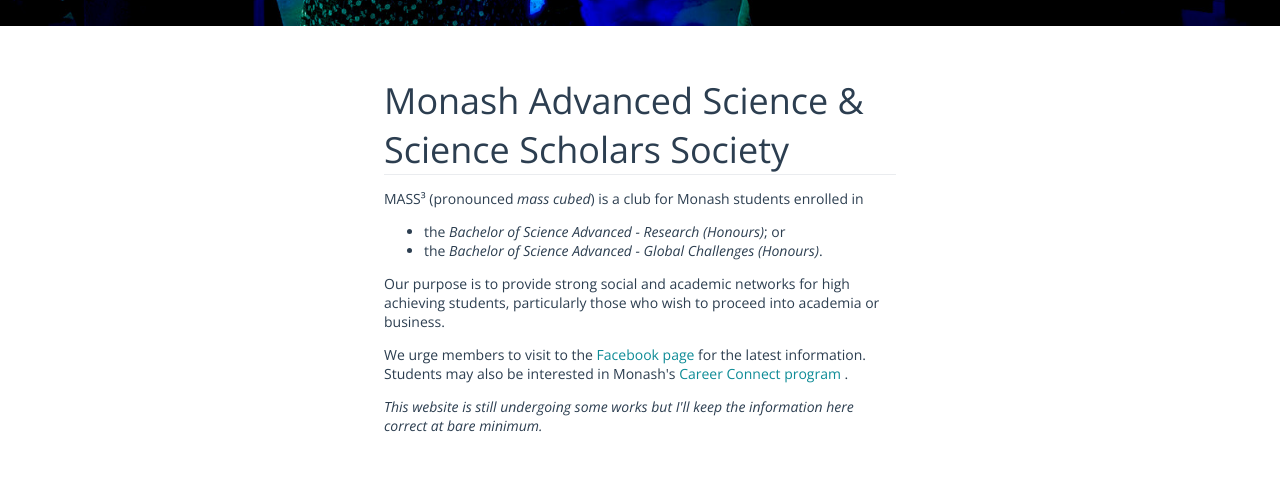
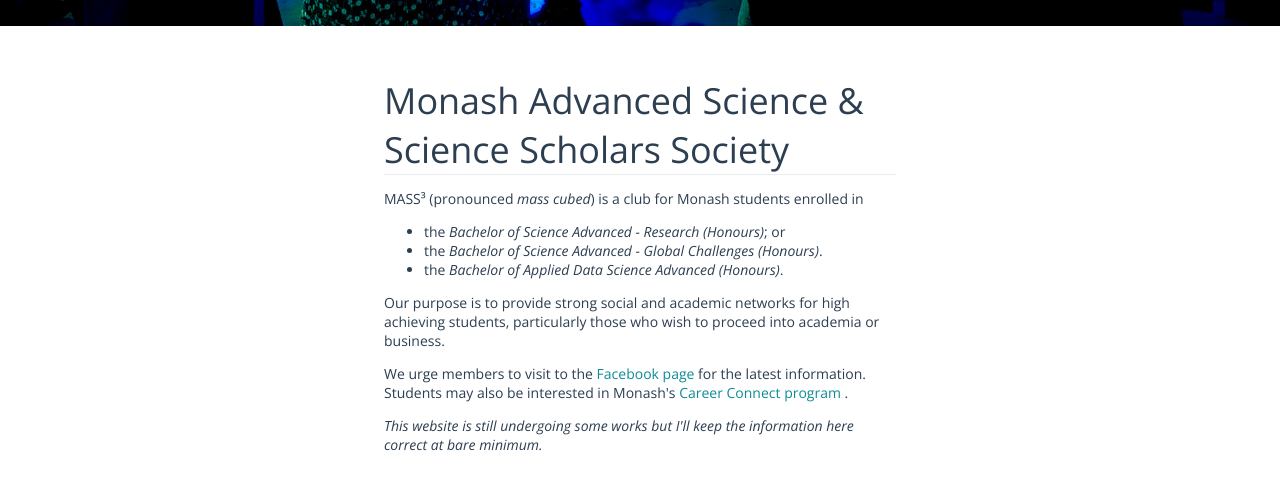
Before and after one commit to masscubed/masscubed.com, a Jekyll site: the page index.html, which Jekyll copies as it is, in a window 1280 px wide and 900 px high, scrolled down 874 px. Shown: the top 490 px of the window. Built offline with Jekyll 4.4.1, drawn with Linux system fonts in a browser that asks for light colours.

Commit message:
Update index.html
Edited homepage description

```diff
--- a/index.html
+++ b/index.html
@@ -44,6 +44,7 @@
             or
           <li>the <em>Bachelor of Science Advanced - Global Challenges
             (Honours)</em>.
+          <li>the <em>Bachelor of Applied Data Science Advanced (Honours)</em>.
         </ul>
         Our purpose is to provide strong social and academic networks
         for high achieving students, particularly those who wish to proceed
```
